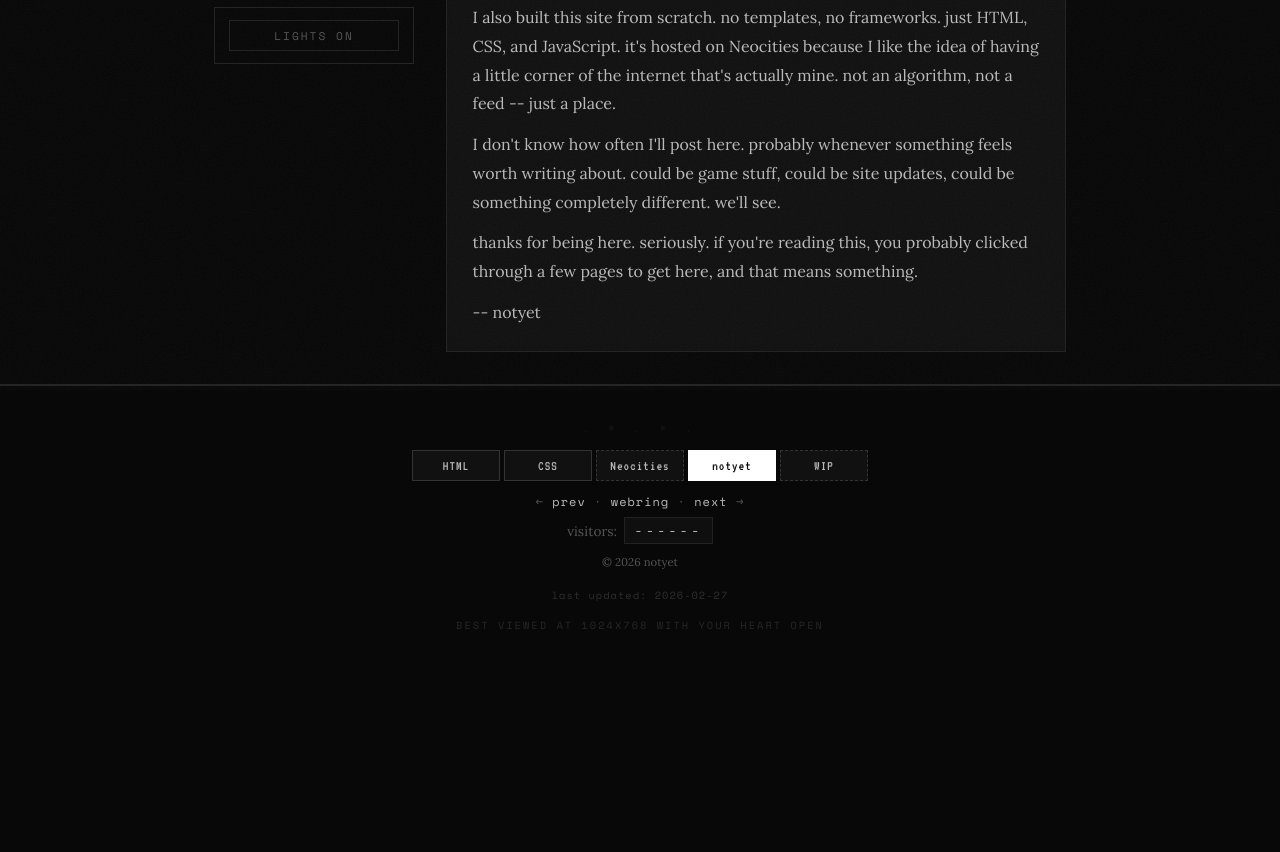
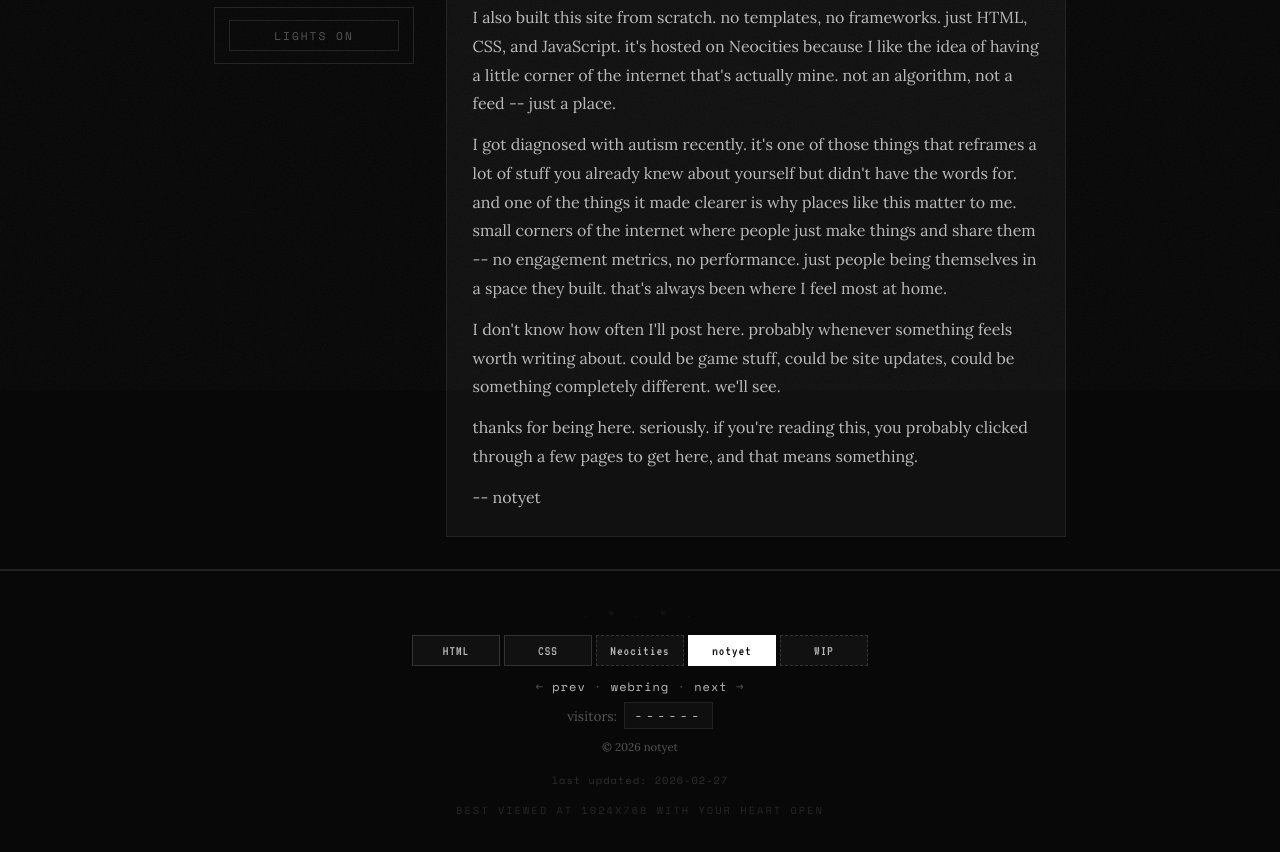
Before and after one commit to codyavila/neocities, a plain HTML site: page blog.html in a window 1280 px wide. Shown: the part 810-1662 px from the top of the page. Before the commit the page ends 1484 px from the top, so only its background shows below. Drawn offline with nearby package versions, Linux system fonts and the light colour scheme; no server answers.

Commit message:
feat: add personal reflection on autism diagnosis and its impact on the importance of personal spaces online

```diff
--- a/blog.html
+++ b/blog.html
@@ -89,6 +89,15 @@
           actually mine. not an algorithm, not a feed -- just a place.
         </p>
         <p>
+          I got diagnosed with autism recently. it's one of those things that
+          reframes a lot of stuff you already knew about yourself but didn't
+          have the words for. and one of the things it made clearer is why
+          places like this matter to me. small corners of the internet where
+          people just make things and share them -- no engagement metrics, no
+          performance. just people being themselves in a space they built.
+          that's always been where I feel most at home.
+        </p>
+        <p>
           I don't know how often I'll post here. probably whenever something
           feels worth writing about. could be game stuff, could be site updates,
           could be something completely different. we'll see.
```
